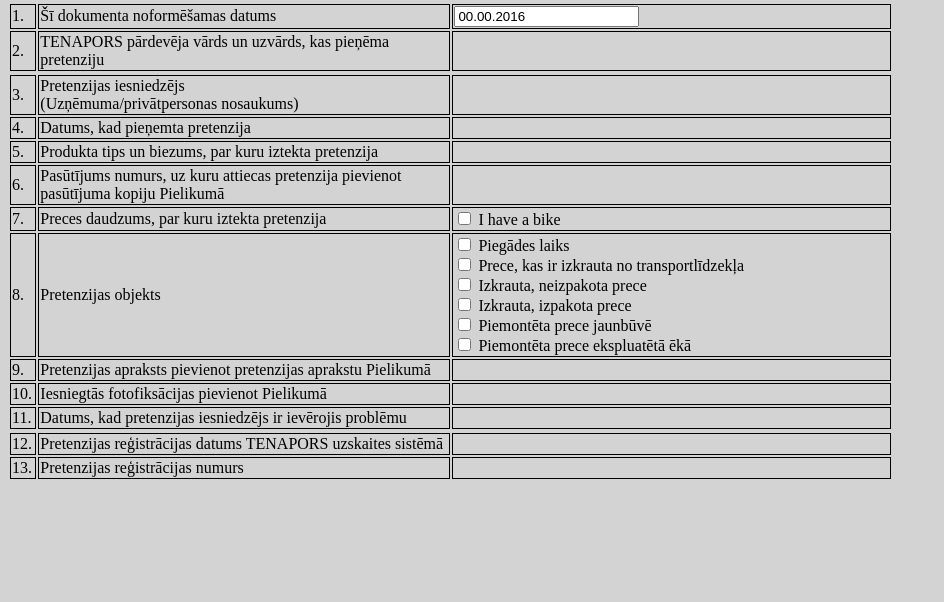
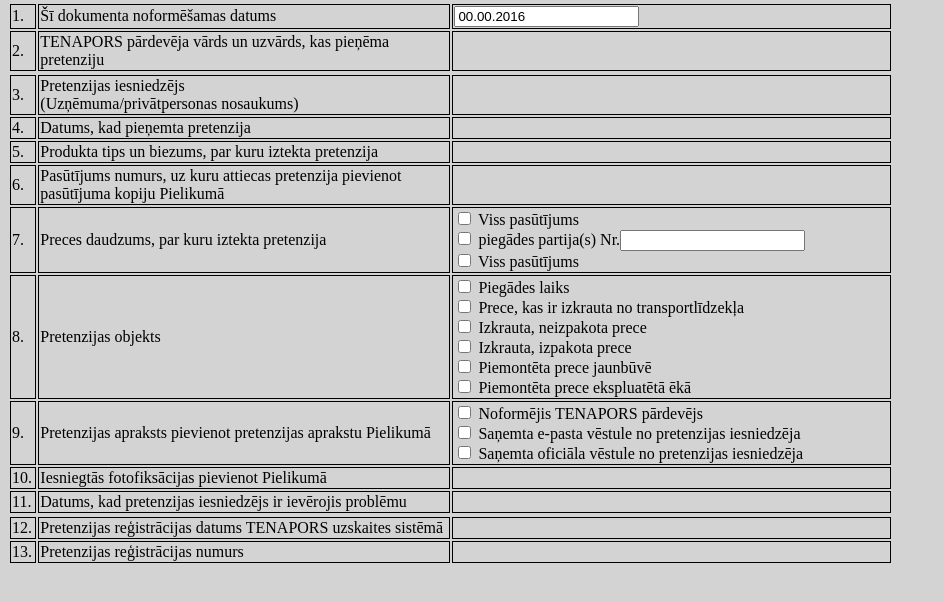
Before and after one commit to taliso/Pretenziju-registrs, a PHP site: page / in a window 1280 px wide. Shown: the part 172-774 px from the top of the page, without its empty margins (0-944 px from the left). Run offline with PHP 8.4, Linux system fonts and the light colour scheme; some libraries are stand-ins or nearby versions.

Commit message:
Turpinajums . vers.2

```diff
--- a/index.php
+++ b/index.php
@@ -81,7 +81,9 @@
     <tr>  <!---7  --->
     <td class="npk">7.</td>
     <td class="teksts">Preces daudzums, par kuru iztekta pretenzija</td>
-    <td class="ievade"><input type="checkbox" name="vehicle1" value="Bike"> I have a bike</td>
+    <td class="ievade"><input type="checkbox" name="vehicle1" value="Bike"> Viss pasūtījums</br>
+                      <input type="checkbox" name="vehicle1" value="Bike"> piegādes partija(s) Nr.<input type="text" name="dokumenta_datums" value=""></br>
+                      <input type="checkbox" name="vehicle1" value="Bike"> Viss pasūtījums</br></td>
   </tr>
   <tr>  <!--- 8 --->
     <td class="npk">8.</td>
@@ -97,7 +99,9 @@
     <td class="npk">9.</td>
     <td class="teksts">Pretenzijas apraksts
 	pievienot pretenzijas aprakstu Pielikumā</td>
-    <td class="ievade">                                </td>
+    <td class="ievade"><input type="checkbox" name="vehicle1" value="Bike"> Noformējis TENAPORS pārdevējs</br>
+                      <input type="checkbox" name="vehicle1" value="Bike"> Saņemta e-pasta vēstule no pretenzijas iesniedzēja</br>
+                      <input type="checkbox" name="vehicle1" value="Bike"> Saņemta oficiāla vēstule no pretenzijas iesniedzēja</br></td>
   </tr>
   <tr>  <!--- 10 --->
     <td class="npk">10.</td>
```
